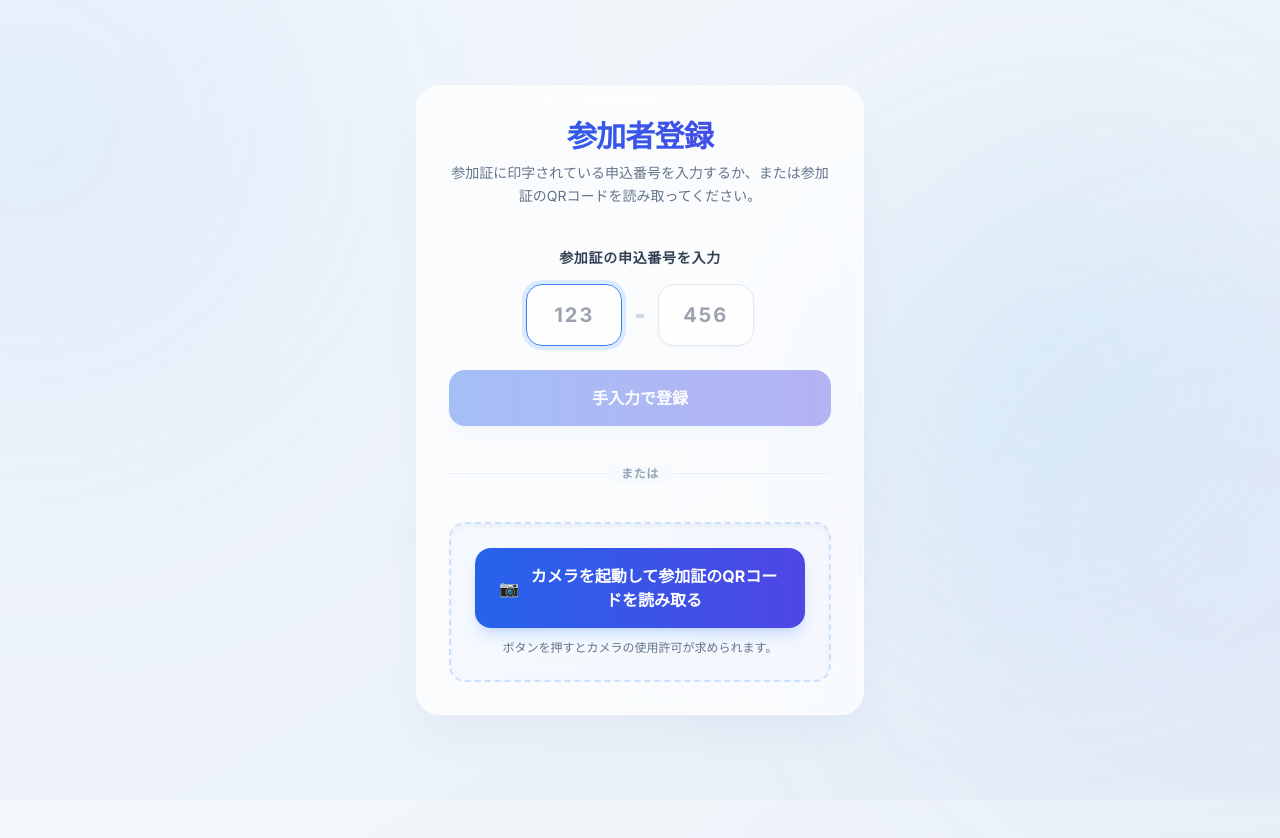
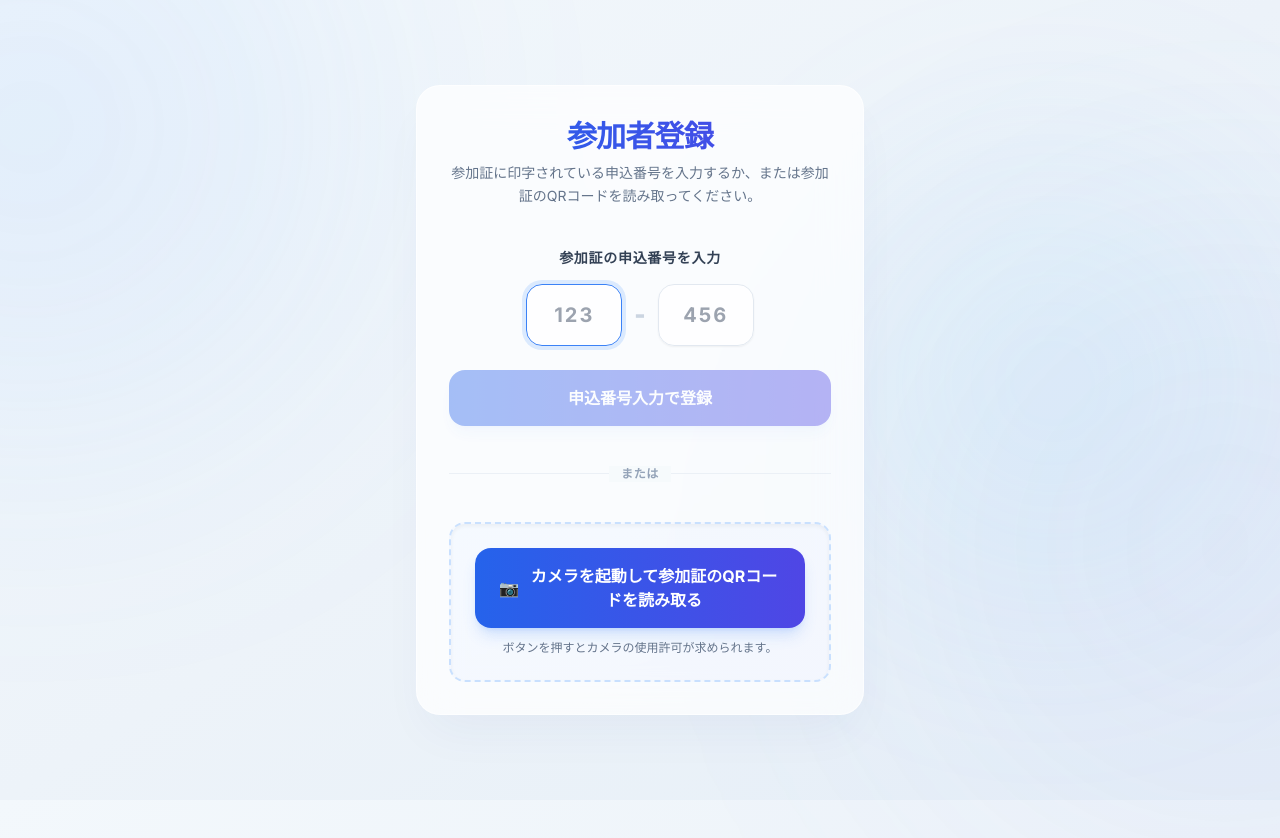
Before and after one commit to jiep1670042-debug/qrbireg, a Next.js app: page /register in a window 1280 px wide. Shown: the top 838 px of the page. Built offline with nearby package versions, Linux system fonts and the light colour scheme; no server answers.

Commit message:
feat:  参加者登録のメッセージ変更2

```diff
--- a/app/register/page.tsx
+++ b/app/register/page.tsx
@@ -210,7 +210,7 @@ function RegisterContent() {
                 disabled={idPart1.length !== 3 || idPart2.length === 0}
                 className="w-full bg-gradient-to-r from-blue-600 to-indigo-600 hover:from-blue-700 hover:to-indigo-700 text-white font-bold py-4 px-6 rounded-2xl transition-all duration-300 active:scale-[0.97] disabled:opacity-40 disabled:hover:from-blue-600 disabled:hover:to-indigo-600 disabled:cursor-not-allowed shadow-lg shadow-blue-500/10 text-md mt-6"
               >
-                手入力で登録
+                申込番号入力で登録
               </button>
             </form>
 
```
